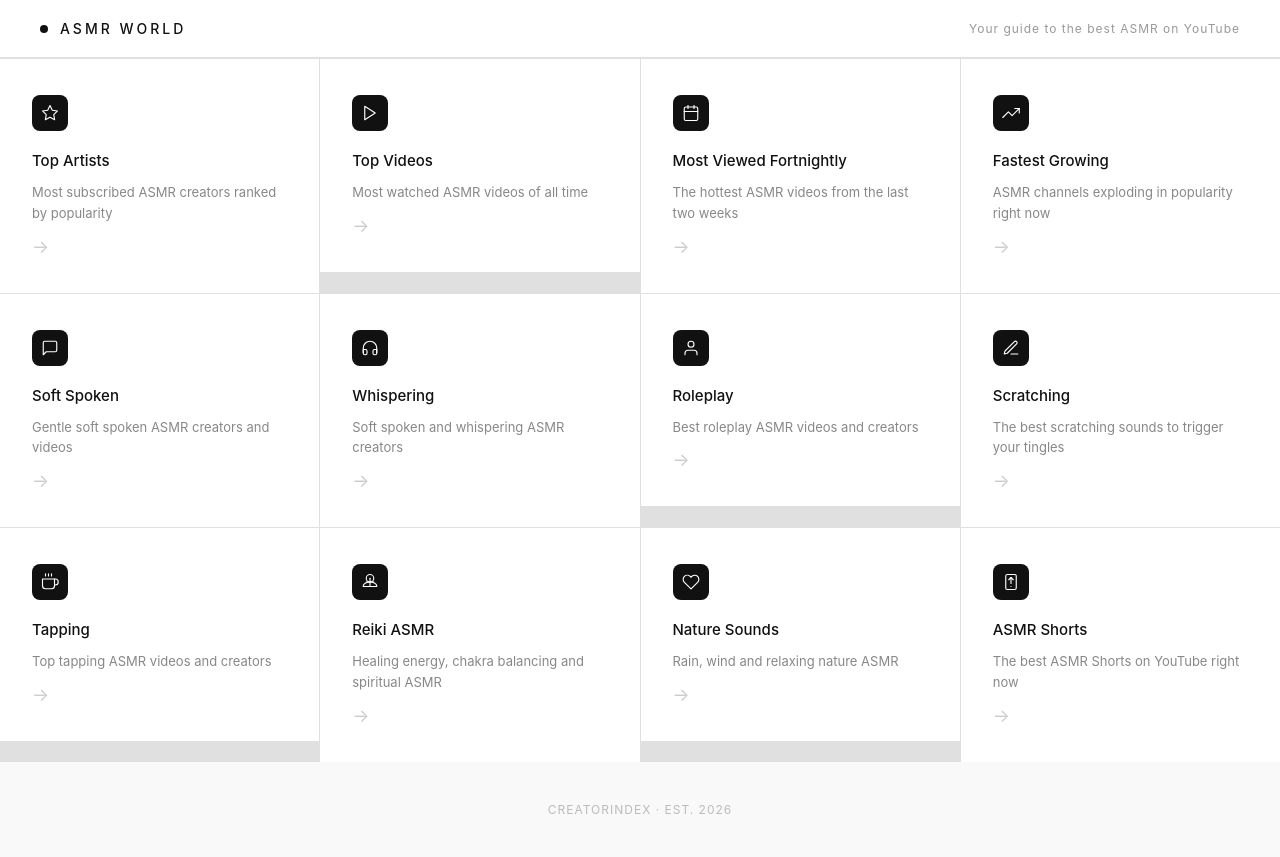
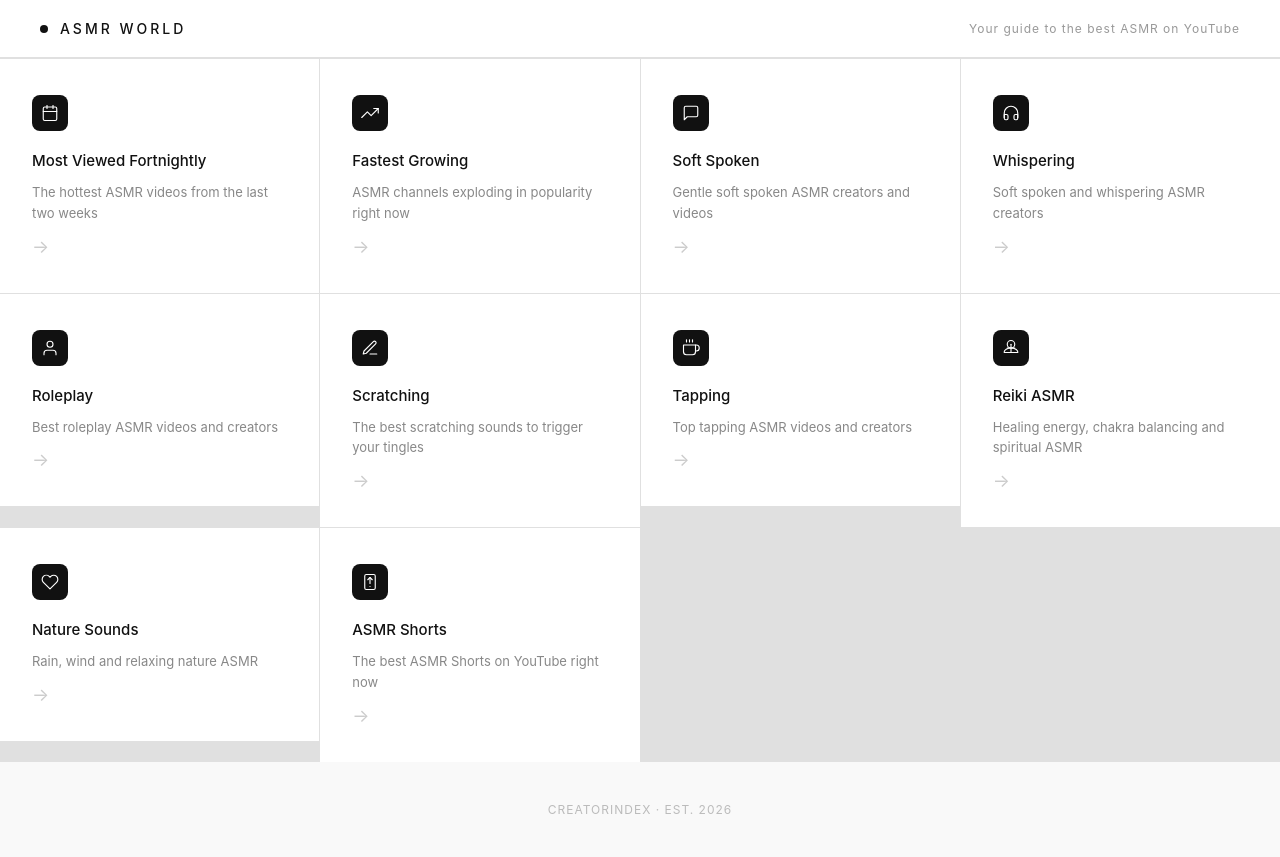
Before and after one commit to outlierarise/asmr-world, a plain HTML site: page index.html in a window 1280 px wide. Drawn offline with Linux system fonts and the light colour scheme.

Commit message:
Update index.html

```diff
--- a/index.html
+++ b/index.html
@@ -112,27 +112,8 @@
 
     <div class="grid">
 
-        <a href="artists.html" style="text-decoration: none; color: inherit;">
-        <div class="card">
-            <div class="card-icon">
-                <svg viewBox="0 0 24 24"><path d="M12 2l3.09 6.26L22 9.27l-5 4.87 1.18 6.88L12 17.77l-6.18 3.25L7 14.14 2 9.27l6.91-1.01L12 2z"/></svg>
-            </div>
-            <h2>Top Artists</h2>
-            <p>Most subscribed ASMR creators ranked by popularity</p>
-            <div class="card-arrow">→</div>
-        </div>
-        </a>
 
-        <a href="videos.html" style="text-decoration: none; color: inherit;">
-        <div class="card">
-            <div class="card-icon">
-                <svg viewBox="0 0 24 24"><polygon points="5 3 19 12 5 21 5 3"/></svg>
-            </div>
-            <h2>Top Videos</h2>
-            <p>Most watched ASMR videos of all time</p>
-            <div class="card-arrow">→</div>
-        </div>
-        </a>
+
 
         <a href="trending.html" style="text-decoration: none; color: inherit;">
         <div class="card">
```
